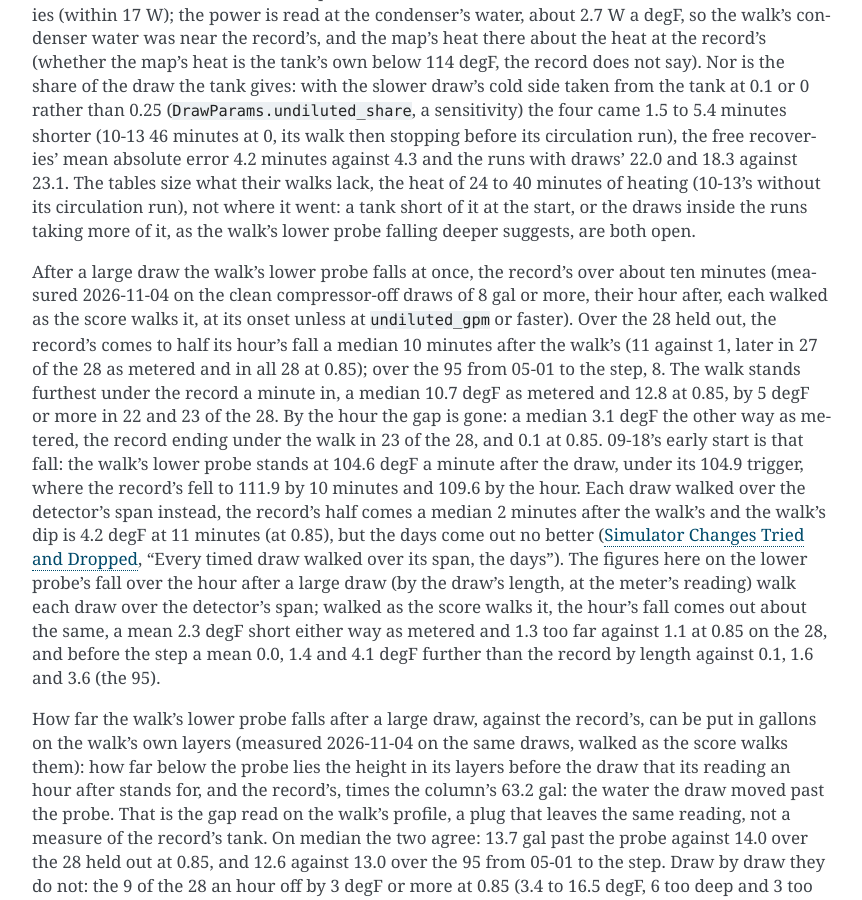
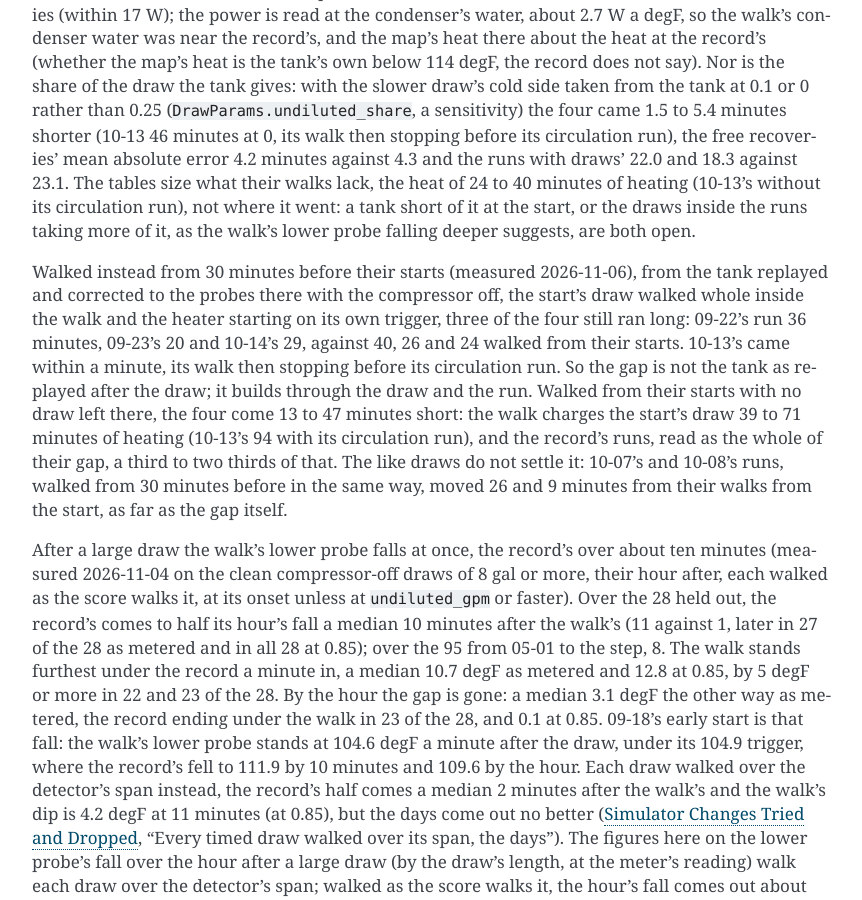
Before and after one commit to eman/nwp500-python, a Sphinx documentation site: the page built from docs/explanation/simulator.rst, in a window 1280 px wide and 900 px high, scrolled down 15117 px. Shown: the whole window, without its empty margins (338-1200 px from the left). Built offline with Sphinx 7.4.7, drawn with Linux system fonts in a browser that asks for light colours.

Commit message:
docs(sim): the four long runs walked from before their draws

```diff
--- a/docs/explanation/simulator.rst
+++ b/docs/explanation/simulator.rst
@@ -873,6 +873,22 @@ circulation run), not where it went: a tank short of it at the start, or
 the draws inside the runs taking more of it, as the walk's lower probe
 falling deeper suggests, are both open.
 
+Walked instead from 30 minutes before their starts (measured
+2026-11-06), from the tank replayed and corrected to the probes there
+with the compressor off, the start's draw walked whole inside the walk
+and the heater starting on its own trigger, three of the four still ran
+long: 09-22's run 36 minutes, 09-23's 20 and 10-14's 29, against 40, 26
+and 24 walked from their starts. 10-13's came within a minute, its walk
+then stopping before its circulation run. So the gap is not the tank as
+replayed after the draw; it builds through the draw and the run. Walked
+from their starts with no draw left there, the four come 13 to 47
+minutes short: the walk charges the start's draw 39 to 71 minutes of
+heating (10-13's 94 with its circulation run), and the record's runs,
+read as the whole of their gap, a third to two thirds of that. The like
+draws do not settle it: 10-07's and 10-08's runs, walked from 30 minutes
+before in the same way, moved 26 and 9 minutes from their walks from the
+start, as far as the gap itself.
+
 After a large draw the walk's lower probe falls at once, the record's
 over about ten minutes (measured 2026-11-04 on the clean compressor-off
 draws of 8 gal or more, their hour after, each walked as the score walks
```
